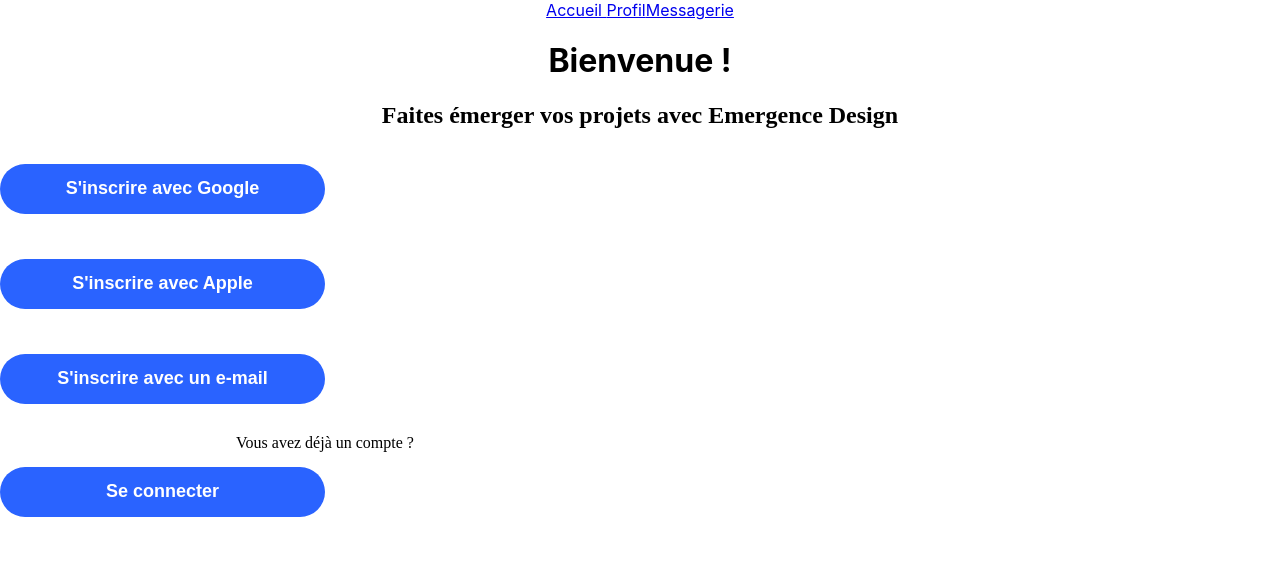
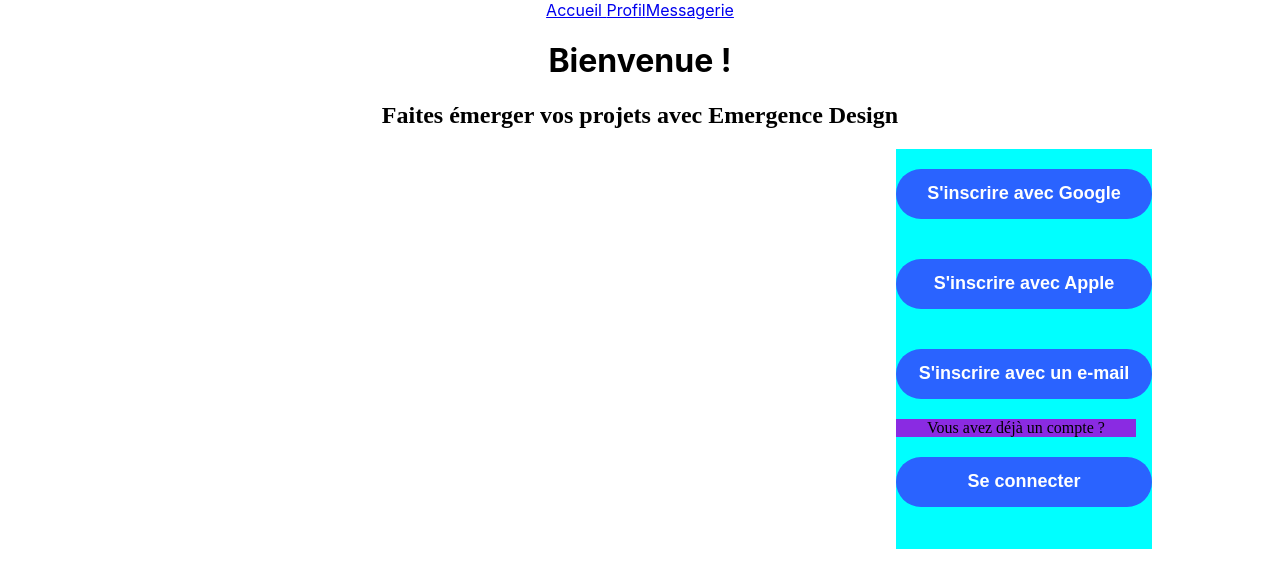
Before and after one commit to Svvmy/projet-emergence, a React (Create React App) app in the folder emergence/: page / in a window 1280 px wide. Shown: the top 588 px of the page. Built offline with nearby package versions, Linux system fonts and the light colour scheme.

Commit message:
CSS Page Authentification

```diff
--- a/emergence/src/components/Auth/Authentification.css
+++ b/emergence/src/components/Auth/Authentification.css
@@ -1,13 +1,19 @@
 .divBut{
-    align-self: right;
     display : flex;
     flex-direction: column;
-    width: 650px;
-    height: 500px;
+    padding-right:0px;
+    padding-bottom: 0px;
+    margin-right: 10%;
+    align-self: right;
+    width: 20%;
+    height: 400px;
+    float:right;
+    background-color: aqua;
 }
 
 button{
-    width: 50%;
+
+    width: 100%;
     height: 50px;
     padding: 10px;
     border: none;
@@ -17,6 +23,14 @@ button{
     font-weight: bold;
     font-size: 18px;
     cursor: pointer;
-    margin-top: 15px;
-    margin-bottom: 30px;
+    margin-top: 20px;
+    margin-bottom: 20px;
+
 }
+
+label{
+    margin-left:0%;
+    padding-left:0px;
+    width: 240px;
+    background-color: blueviolet;
+}
```
Also changed, not shown: emergence/src/components/Auth/Authentification.jsx (+5 -5 lines).
